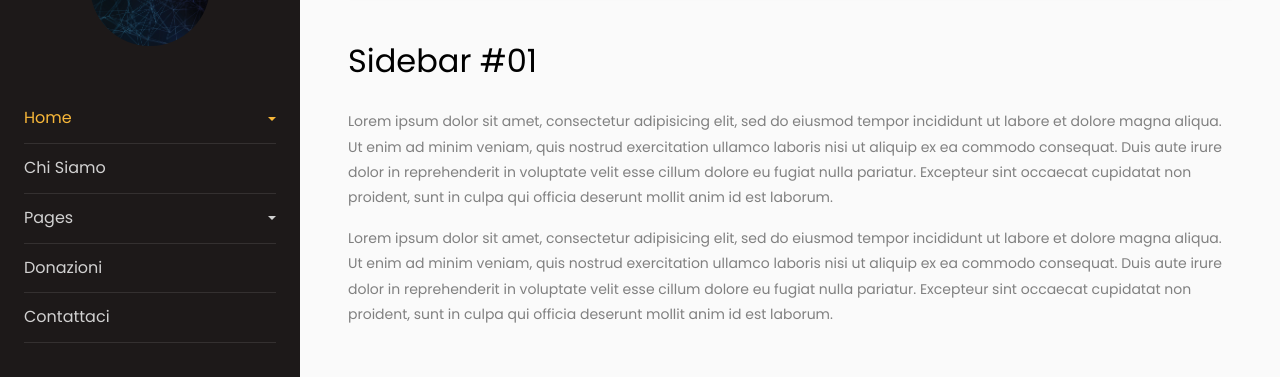
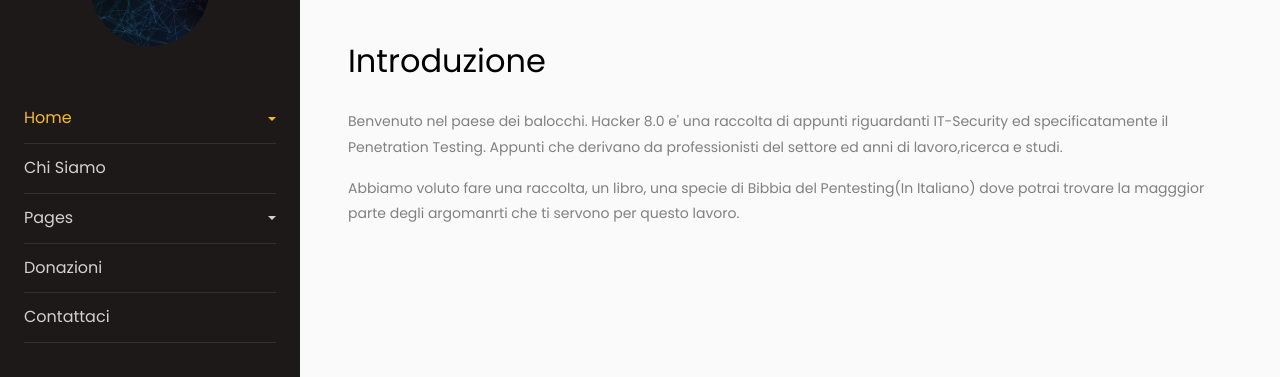
Before and after one commit to EhItaliaTeam/ehitaliateam.github.io, a plain HTML site: page index.html in a window 1280 px wide. Shown: the part 391-768 px from the top of the page. Drawn offline with Linux system fonts and the light colour scheme.

Commit message:
Update index.html

```diff
--- a/index.html
+++ b/index.html
@@ -101,9 +101,9 @@
           </div>
         </nav>
 
-        <h2 class="mb-4">Sidebar #01</h2>
-        <p>Lorem ipsum dolor sit amet, consectetur adipisicing elit, sed do eiusmod tempor incididunt ut labore et dolore magna aliqua. Ut enim ad minim veniam, quis nostrud exercitation ullamco laboris nisi ut aliquip ex ea commodo consequat. Duis aute irure dolor in reprehenderit in voluptate velit esse cillum dolore eu fugiat nulla pariatur. Excepteur sint occaecat cupidatat non proident, sunt in culpa qui officia deserunt mollit anim id est laborum.</p>
-        <p>Lorem ipsum dolor sit amet, consectetur adipisicing elit, sed do eiusmod tempor incididunt ut labore et dolore magna aliqua. Ut enim ad minim veniam, quis nostrud exercitation ullamco laboris nisi ut aliquip ex ea commodo consequat. Duis aute irure dolor in reprehenderit in voluptate velit esse cillum dolore eu fugiat nulla pariatur. Excepteur sint occaecat cupidatat non proident, sunt in culpa qui officia deserunt mollit anim id est laborum.</p>
+        <h2 class="mb-4">Introduzione</h2>
+        <p>Benvenuto nel paese dei balocchi. Hacker 8.0 e' una raccolta di appunti riguardanti IT-Security ed specificatamente il Penetration Testing. Appunti che derivano da professionisti del settore ed anni di lavoro,ricerca e studi.</p>
+        <p>Abbiamo voluto fare una raccolta, un libro, una specie di Bibbia del Pentesting(In Italiano) dove potrai trovare la magggior parte degli argomanrti che ti servono per questo lavoro.</p>
       </div>
 		</div>
 
```
